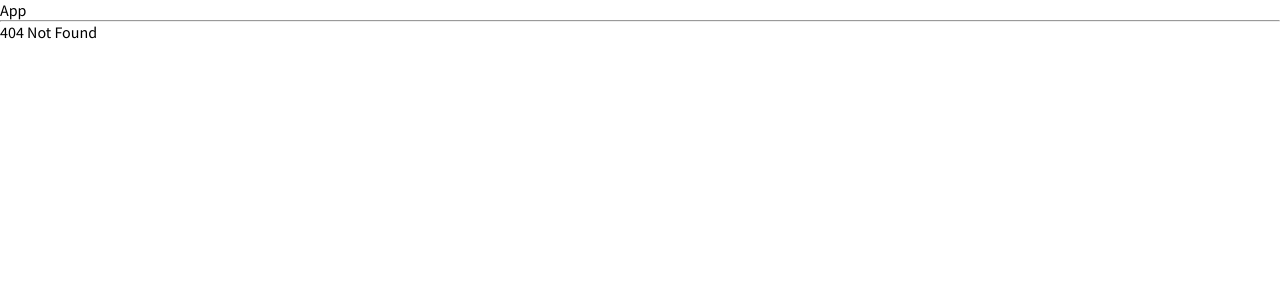
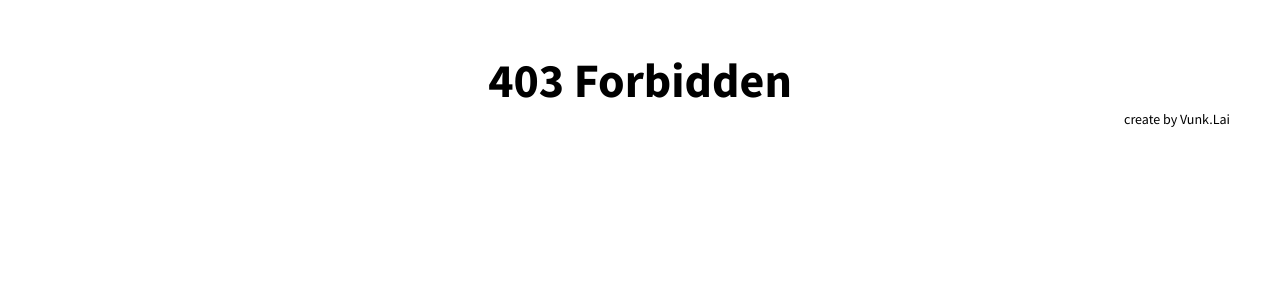
Before and after one commit to VunkLai/dashboard, a React (Create React App) app: page /errors/403 in a window 1280 px wide. Before the commit this address had no page. Shown: the top 300 px of the page. Built offline with nearby package versions, Linux system fonts and the light colour scheme.

Commit message:
[enhance] Add error pages: 403, 404, 500

```diff
--- a/src/App.js
+++ b/src/App.js
@@ -4,13 +4,7 @@ import routes from "./routes";
 
 function App() {
   const content = useRoutes(routes);
-  return (
-    <div className="App">
-      App
-      <hr />
-      {content}
-    </div>
-  );
+  return <div className="App">{content}</div>;
 }
 
 export default App;
--- /dev/null
+++ b/src/errors/Forbidden.jsx
@@ -0,0 +1,7 @@
+import React from "react";
+
+function Forbidden() {
+  return <div>403 Forbidden</div>;
+}
+
+export default Forbidden;
--- a/src/pages/Error404.jsx
+++ b/src/errors/NotFound.jsx
@@ -1,5 +1,7 @@
 import React from "react";
 
-export default function Error404() {
+function NotFound() {
   return <div>404 Not Found</div>;
 }
+
+export default NotFound;
--- /dev/null
+++ b/src/errors/ServerError.jsx
@@ -0,0 +1,7 @@
+import React from "react";
+
+function ServerError() {
+  return <div>500 Server Error</div>;
+}
+
+export default ServerError;
--- /dev/null
+++ b/src/layouts/ErrorLayout.jsx
@@ -0,0 +1,33 @@
+import React from "react";
+import { Outlet } from "react-router-dom";
+import { experimentalStyled } from "@material-ui/core/styles";
+
+const ErrorLayoutRoot = experimentalStyled("div")(({ theme }) => ({
+  backgroundColor: theme.palette.background.default,
+  height: "100%",
+  padding: 50,
+}));
+
+const ErrorMessage = experimentalStyled("div")(({ theme }) => ({
+  textAlign: "center",
+  fontSize: theme.typography.h3.fontSize,
+  fontWeight: theme.typography.fontWeightBold,
+}));
+
+const Footer = experimentalStyled("div")(({ theme }) => ({
+  backgroundColor: theme.palette.background.default,
+  textAlign: "right",
+  // fontWeight: theme.typography.fontWeightMedium,
+  fontSize: theme.typography.fontSize,
+}));
+
+function ErrorLayout({ children }) {
+  return (
+    <ErrorLayoutRoot>
+      <ErrorMessage>{children || <Outlet />}</ErrorMessage>
+      <Footer>create by Vunk.Lai</Footer>
+    </ErrorLayoutRoot>
+  );
+}
+
+export default ErrorLayout;
--- a/src/routes.js
+++ b/src/routes.js
@@ -1,9 +1,15 @@
 import { lazy } from "react";
 import Suspense from "./components/loading/Suspense";
 
+import ErrorLayout from "./layouts/ErrorLayout";
+
 const Home = Suspense(lazy(() => import("./pages/Home")));
 const Dashboard = Suspense(lazy(() => import("./pages/Dashboard")));
-const Error404 = Suspense(lazy(() => import("./pages/Error404")));
+
+// Error
+const Forbidden = Suspense(lazy(() => import("./errors/Forbidden")));
+const NotFound = Suspense(lazy(() => import("./errors/NotFound")));
+const ServerError = Suspense(lazy(() => import("./errors/ServerError")));
 
 const routes = [
   {
@@ -14,8 +20,21 @@ const routes = [
     ],
   },
   {
+    path: "errors",
+    element: <ErrorLayout />,
+    children: [
+      { path: "403", element: <Forbidden /> },
+      { path: "404", element: <NotFound /> },
+      { path: "500", element: <ServerError /> },
+    ],
+  },
+  {
     path: "*",
-    element: <Error404 />,
+    element: (
+      <ErrorLayout>
+        <NotFound />
+      </ErrorLayout>
+    ),
   },
 ];
 
```
